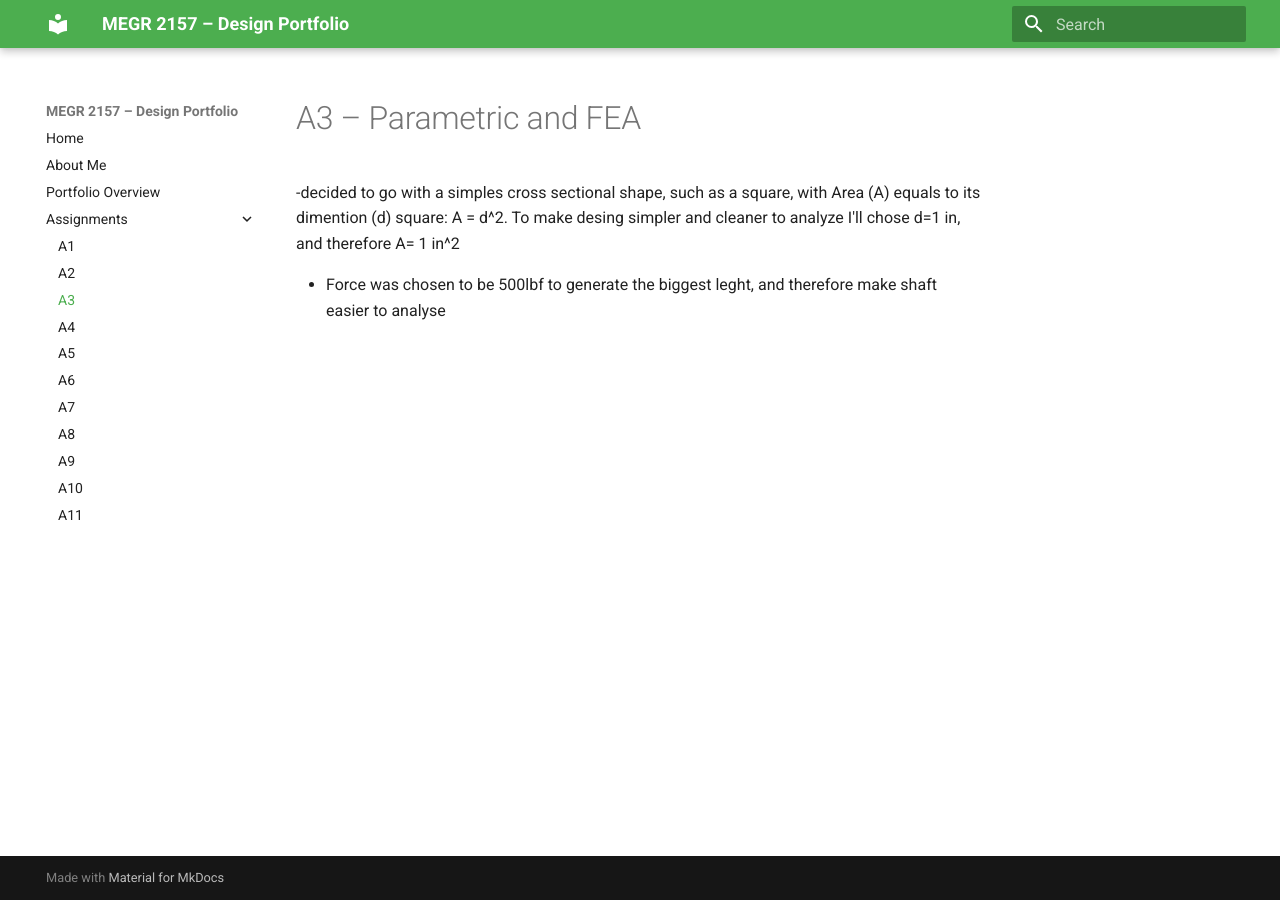
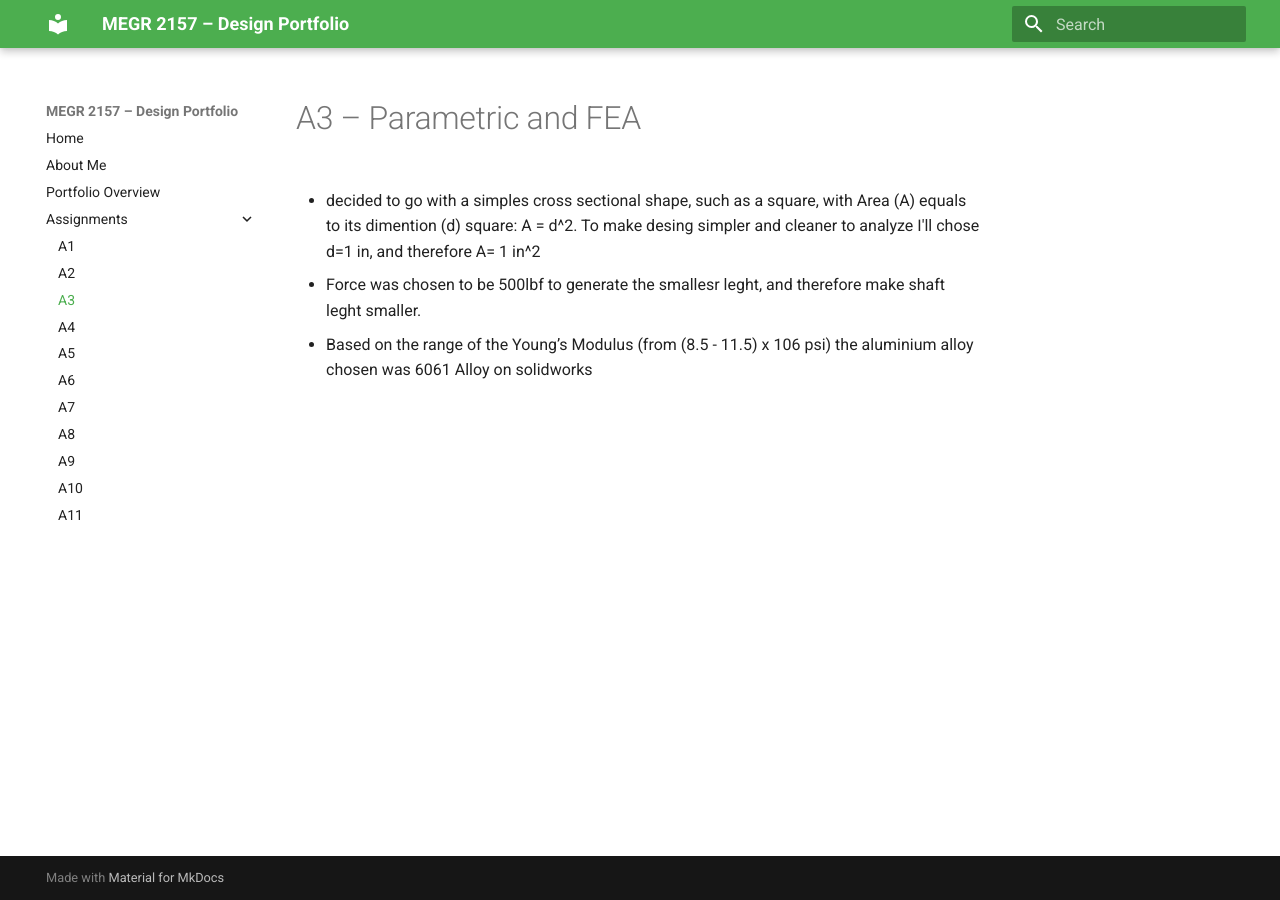
Before and after one commit to abatisti/megr2157-portfolio, an MkDocs documentation site: the page built from docs/assignments/A03/index.md, in a window 1280 px wide. Built offline with MkDocs 1.6.1 and Material for MkDocs 9.7.7, drawn with Linux system fonts in a browser that asks for light colours.

Commit message:
Update index.md

```diff
--- a/docs/assignments/A03/index.md
+++ b/docs/assignments/A03/index.md
@@ -1,6 +1,7 @@
 # A3 – Parametric and FEA
 
--decided to go with a simples cross sectional shape, such as a square, with Area (A) equals to its dimention (d) square: A = d^2.
+- decided to go with a simples cross sectional shape, such as a square, with Area (A) equals to its dimention (d) square: A = d^2.
 To make desing simpler and cleaner to analyze I'll chose d=1 in, and therefore A= 1 in^2
 
-- Force was chosen to be 500lbf to generate the biggest leght, and therefore make shaft easier to analyse
+- Force was chosen to be 500lbf to generate the smallesr leght, and therefore make shaft leght smaller.
+- Based on the range of the Young’s Modulus (from (8.5 - 11.5) x 106 psi) the aluminium alloy chosen was 6061 Alloy on solidworks
```
